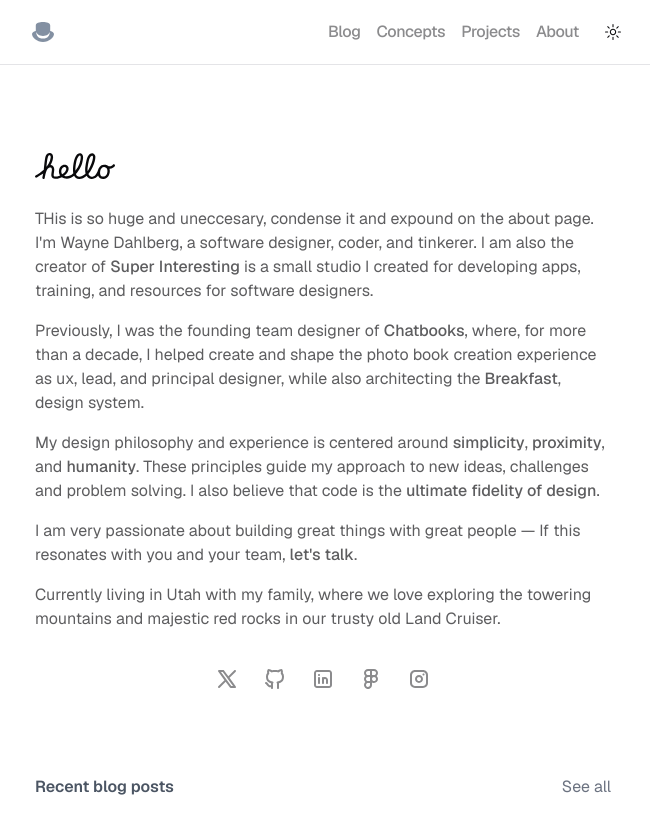
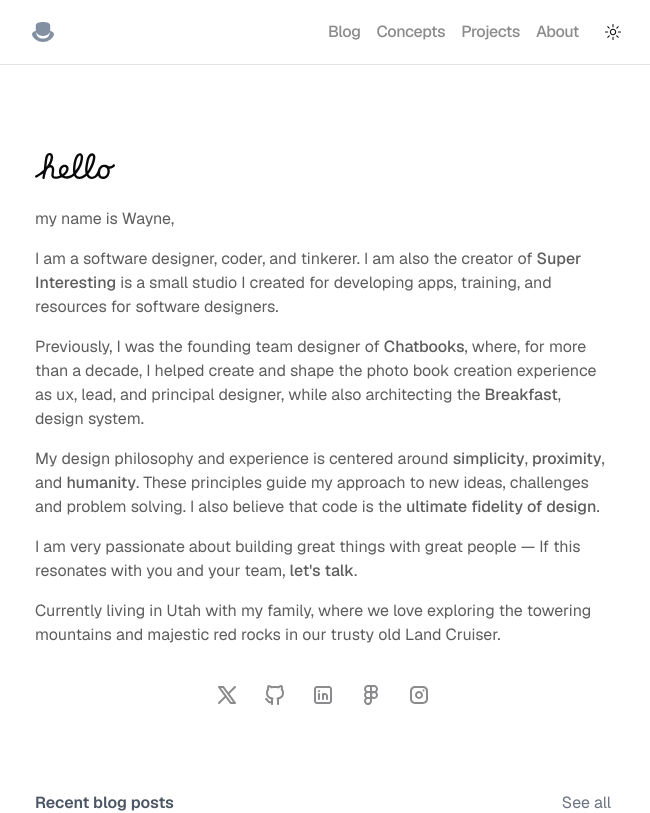
Before and after one commit to waynedahlberg/waynedahlberg, a Next.js app: page / in a window 1280 px wide. Shown: the top 813 px of the page, without its empty margins (317-967 px from the left). Built offline with nearby package versions, Linux system fonts and the light colour scheme.

Commit message:
add hero-image

```diff
--- a/app/blog/page.tsx
+++ b/app/blog/page.tsx
@@ -1,3 +1,6 @@
+import React from 'react'
+import Image from 'next/image'
+
 const posts = [
   {
     id: 1,
@@ -5,8 +8,7 @@ const posts = [
     href: '/',
     description:
       'Illo sint voluptas. Error voluptates culpa eligendi. Hic vel totam vitae illo. Non aliquid explicabo necessitatibus unde. ',
-    imageUrl:
-      'https://images.unsplash.com/photo-1496128858413-b36217c2ce36?ixlib=rb-4.0.3&ixid=MnwxMjA3fDB8MHxwaG90by1wYWdlfHx8fGVufDB8fHx8&auto=format&fit=crop&w=3603&q=80',
+    imageUrl: '/img/hero-image.png',
     date: 'Mar 16, 2020',
     datetime: '2020-03-16',
     category: { title: 'Marketing', href: '#' },
@@ -14,8 +16,6 @@ const posts = [
       name: 'Wayne Dahlberg',
       role: 'Founder / CEO',
       href: '/',
-      imageUrl:
-        'https://images.unsplash.com/photo-1519244703995-f4e0f30006d5?ixlib=rb-1.2.1&ixid=eyJhcHBfaWQiOjEyMDd9&auto=format&fit=facearea&facepad=2&w=256&h=256&q=80',
     },
   },
 ]
@@ -55,12 +55,14 @@ export default function Example() {
                   </div>
                 </div>
                 <div className="hidden sm:block relative aspect-video sm:w-64">
-                  <img
+                  <Image
                     alt=""
                     src={post.imageUrl}
                     className="absolute inset-0 h-full w-full rounded-2xl bg-gray-50 object-cover"
+                    width={256}
+                    height={256}
                   />
-                  <div className="absolute inset-0 rounded-2xl ring-1 ring-inset ring-gray-900/10" />
+                  <div className="absolute inset-0 rounded-2xl ring-1 ring-inset ring-gray-9000/10" />
                 </div>
               </article>
             ))}
--- a/components/NavBar.tsx
+++ b/components/NavBar.tsx
@@ -30,7 +30,7 @@ const NavBar = () => {
   ))
 
   return (
-    <div className="sm:px-3 w-full sm:max-w-screen-sm flex items-center justify-between max-w-screen-lg mx-auto">
+    <div className="sm:px-3 w-full sm:max-w-screen-sm flex items-center justify-between max-w-screen-sm mx-auto">
       <div className="w-full h-16 flex items-center justify-between pr-4 sm:pr-0 pl-2 sm:pl-0">
         <HatButton />
         <div className="flex items-center justify-between space-x-4">
--- a/components/sections/IntroSection.tsx
+++ b/components/sections/IntroSection.tsx
@@ -16,30 +16,25 @@ const socialLinks: SocialLink[] = [
   { name: 'GitHub', href: siteConfig.links.github, icon: <SocialIcons.githubIcon width="24" height="24" fill="currentColor" /> },
   { name: 'LinkedIn', href: siteConfig.links.linkedin, icon: <SocialIcons.linkedinIcon width="24" height="24" fill="currentColor" /> },
   { name: 'Figma', href: siteConfig.links.figma, icon: <SocialIcons.figmaIcon width="24" height="24" fill="currentColor" /> },
-  // { name: 'Behance', href: siteConfig.links.behance, icon: <SocialIcons.behanceIcon width="24" height="24" fill="currentColor" /> },
   { name: 'Instagram', href: siteConfig.links.insta, icon: <SocialIcons.instagramIcon width="24" height="24" fill="currentColor" /> },
-  // { name: 'Mastodon', href: siteConfig.links.mastodon, icon: <SocialIcons.mastodonIcon width="24" height="24" fill="currentColor" /> },
 ]
 
 export default function IntroSection() {
   return (
-    <div className="pt-8 sm:pt-20 flex-col justify-start items-start gap-5 inline-flex text-md selection:bg-amber-500 selection:text-primary px-4 sm:px-8 text-sm sm:text-base">
+    <div className="pt-20 sm:pt-20 flex-col justify-start items-start gap-5 inline-flex text-md selection:bg-amber-500 selection:text-primary px-4 sm:px-8 text-base leading-normal">
       <HelloLogo />
       <div className='text-secondary-foreground/70 leading-5 sm:leading-normal'>
         <p className="pb-4 sm:pb-4">
-          THis is so huge and uneccesary, condense it and expound on the about page.
-          I&apos;m Wayne Dahlberg, a software designer, coder, and tinkerer. I am also the creator of <Link href="#" className="font-medium hover:underline decoration-indigo-400 decoration-2">Super Interesting</Link> is a small studio I created for developing apps, training, and resources for software designers.</p>
+          my name is Wayne,
+        </p>
+        <p className="pb-4 sm:pb-4">
+          I am a software designer, coder, and tinkerer. I am also the creator of <Link href="#" className="font-medium hover:underline decoration-indigo-400 decoration-2">Super Interesting</Link> is a small studio I created for developing apps, training, and resources for software designers.</p>
         <p className="pb-2 sm:pb-4">
           Previously, I was the founding team designer of <Link href="https://chatbooks.com" className="font-medium text-secondary-foreground sm:text-secondary-foreground/70 hover:underline decoration-teal-400 decoration-2">Chatbooks</Link>, where, for more than a decade, I helped create and shape the photo book creation experience as ux, lead, and principal designer, while also architecting the <Link href="#" className="font-medium text-secondary-foreground sm:text-secondary-foreground/70 hover:underline decoration-teal-400 decoration-2 transition-all duration-200">Breakfast</Link>, design system.
         </p>
         <p className="pb-2 sm:pb-4">
           My design philosophy and experience is centered around <Link href="#" className="font-medium text-secondary-foreground sm:text-secondary-foreground/70 hover:underline decoration-indigo-400 decoration-2">simplicity</Link>, <Link href="#" className="font-medium text-secondary-foreground sm:text-secondary-foreground/70 hover:underline decoration-indigo-400 decoration-2">proximity</Link>, and <Link href="#" className="font-medium text-secondary-foreground sm:text-secondary-foreground/70 hover:underline decoration-indigo-400 decoration-2">humanity</Link>. These principles guide my approach to new ideas, challenges and problem solving. I also believe that code is the <Link href="#" className="font-medium text-secondary-foreground sm:text-secondary-foreground/70 hover:underline decoration-indigo-400 decoration-2">ultimate fidelity of design</Link>.
         </p>
-        {/* use the following paragraph as the basis for the 'Ultimate Fidelity of Design' post
-        <p className="pb-2 sm:pb-4">
-          The skill overlap between design and code is more important than ever. Static designs inform initial decisions, but largely remain artifacts of collaboration and reference points afterward. Having a seamless relationship with engineering partners allows designers to build with confidence in both platform capabilities and limitations. Creating prototypes in code, rather than simply marking designs as 'ready for dev', yields invaluable insights for critical product decisions. Interactive prototypes allow all stakeholders to experience the product firsthand, reducing unnecessary research and revealing hidden insights. A good prototype is worth countless meetings, saving resources, accelerating iteration, and empowering designers to utilize their full skill set beyond static tools.
-          Collaboration with engineering is key to my work. Once decisions are made, static designs are simply become reference points and artifacts of collaboration. This is why I believe so much is left on the table by designers who mark a design as &apos;ready for dev&apos;. For mission critical product decisions and solutions, so much can be learned by creating prototypes in the medium of the final deliverable, code. Much is lost in translation even with a good &apos;handoff&apos; meeting. I like to blur the lines and create prototypes to reduce uneccesary user research and hidden eureka moments by building interactive prototypes for all stakeholders and builders to use with their own hands. I firmly believe a good prototype is worth a hundred meetings, and saves business resources, accelerates iteration time by a factor of ten, and empowers designers to use more of their skills beyond a static tool.
-        </p> */}
         <p className="pb-2 sm:pb-4">
           I am very passionate about building great things with great people — If this resonates with you and your team, <Link href="#" className="font-medium text-secondary-foreground sm:text-secondary-foreground/70 hover:underline decoration-sky-400 decoration-2">let&apos;s talk</Link>.
         </p>
```
Also changed, not shown: public/img/hero-image.png.
